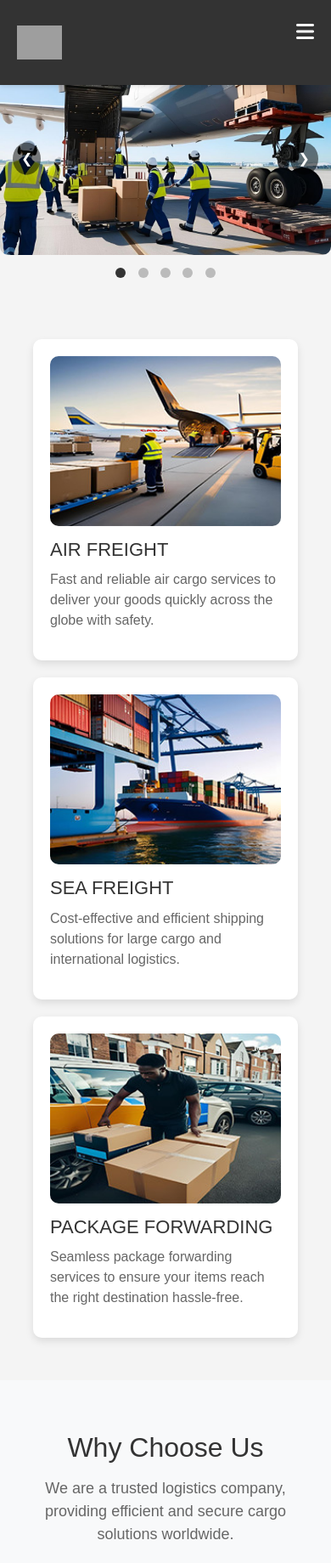
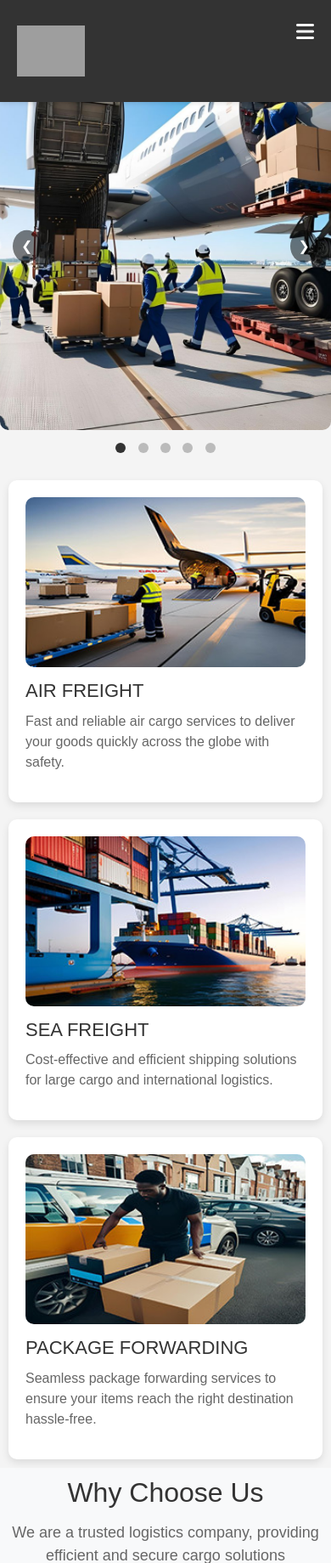
Before and after one commit to notwex/jmcargo, a Django app: page / in a window 390 px wide; the page is wider, and only the part inside the window is pictured. Shown: the top 1839 px of that part at 85% size. Run offline with Django 5.2, Linux system fonts and the light colour scheme; data comes from the database, SQL or seed files in the repository; some libraries are stand-ins or nearby versions; grey boxes are pictures that could not be loaded.

Commit message:
Updated templates and static

```diff
--- a/aircargo/static/style.css
+++ b/aircargo/static/style.css
@@ -13,6 +13,7 @@ body {
 
 /* Navigation Bar Styling */
 .navbar {
+    min-height: 120px; /* Set a minimum height */
     display: flex;
     justify-content: space-between;
     align-items: center;
@@ -30,7 +31,7 @@ body {
 }
 
 .navbar .logo img {
-    height: 40px;
+    height: 60px;
     transition: transform 0.3s ease;
 }
 
--- a/aircargo/templates/home.html
+++ b/aircargo/templates/home.html
@@ -312,6 +312,8 @@ document.addEventListener("DOMContentLoaded", showSlides);
     width: 100%;
     overflow: hidden;
     box-sizing: border-box; /* Ensure no content overflows */
+
+
 }
 
 /* Slider */
@@ -379,7 +381,7 @@ document.addEventListener("DOMContentLoaded", showSlides);
 /* Responsive Adjustments */
 @media (max-width: 768px) {
     .slide img {
-        height: 300px;
+        height: 60vh;
     }
     .prev, .next {
         padding: 10px;
@@ -439,6 +441,11 @@ document.addEventListener("DOMContentLoaded", showSlides);
     .services-container {
         flex-direction: column;
         align-items: center;
+        padding: 10px; /* Reduce padding for better spacing */
+    }
+    .service-box {
+        max-width: 100%; /* Ensure it takes full width */
+        width: 100%;
     }
 }
 
@@ -512,6 +519,7 @@ document.addEventListener("DOMContentLoaded", showSlides);
     .why-choose-us {
         flex-direction: column;
         text-align: center;
+        padding: 10px; /* Reduce padding for better spacing */
     }
 
     .choose-left {
@@ -526,6 +534,8 @@ document.addEventListener("DOMContentLoaded", showSlides);
 
     .choose-right {
         margin-top: 20px;
+        max-width: 100%; /* Ensure it takes full width */
+        width: 100%;
     }
 }
 
@@ -795,7 +805,7 @@ document.addEventListener("DOMContentLoaded", showSlides);
     }
 
     .team-box {
-        width: 90%;
+        width: 100%;
     }
 }
 
```
